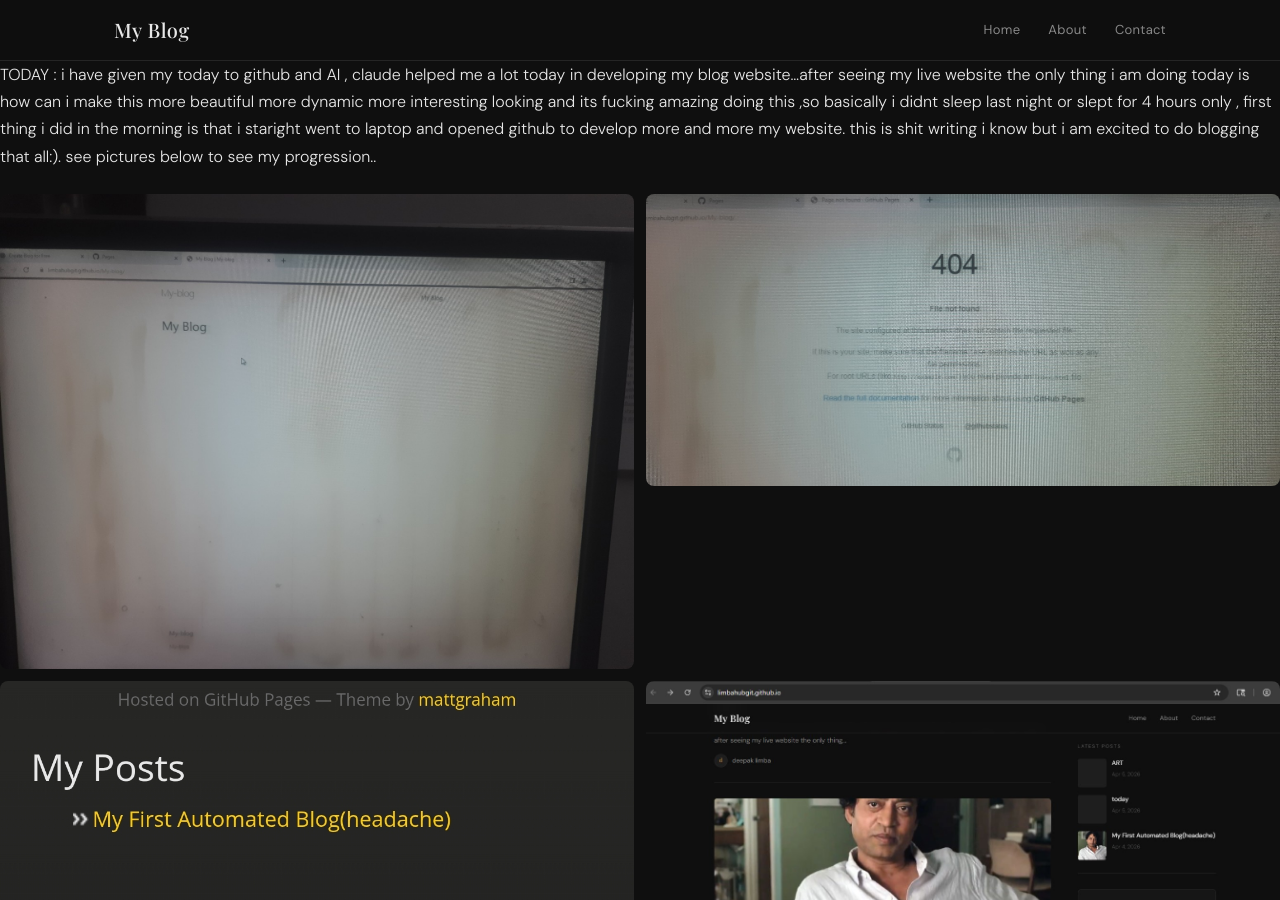
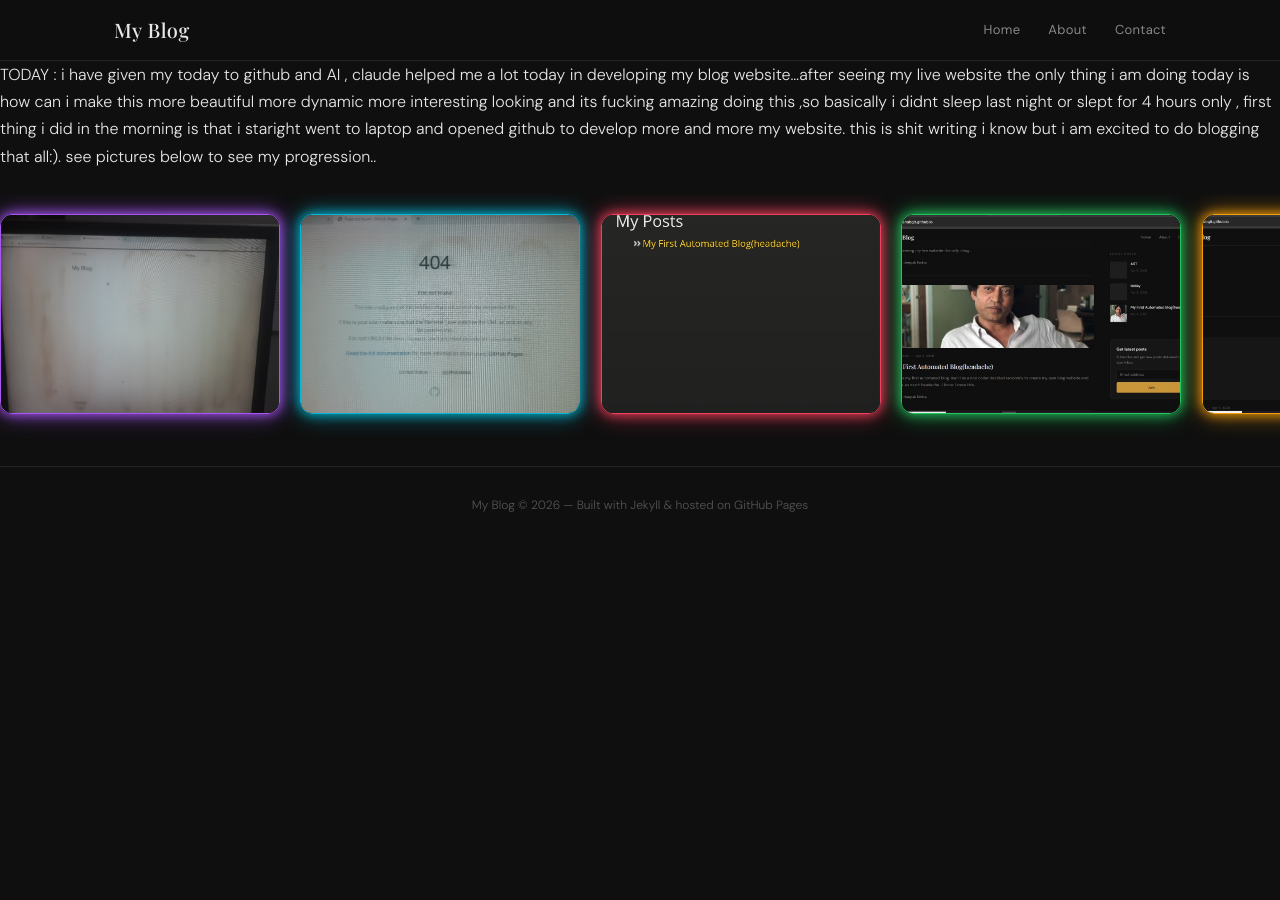
Before and after one commit to limbahubgit/limbahubgit.github.io, a Jekyll site: the page built from _posts/2026-04-05-today.md, in a window 1280 px wide and 900 px high. Built offline with Jekyll 4.4.1, drawn with Linux system fonts in a browser that asks for light colours.

Commit message:
Update 2026-04-05-today.md

```diff
--- a/_posts/2026-04-05-today.md
+++ b/_posts/2026-04-05-today.md
@@ -8,10 +8,10 @@ image: /assets/images/Screenshot1.jpg
 
 TODAY : i have given my today to github and AI , claude helped me a lot today in developing my blog website...after seeing my live website the only thing i am doing today is how can i make this more beautiful more dynamic more interesting looking and its fucking amazing doing this ,so basically i didnt sleep last night or slept for 4 hours only , first thing i did in the morning is that i staright went to laptop and opened github to develop more and more my website. this is shit writing i know but i am excited to do blogging that all:). see pictures below to see my progression..
 
-<div style="display:grid; grid-template-columns:1fr 1fr; gap:12px; margin:24px 0;">
-  <img src="/assets/images/Image1.jpg" style="width:100%; height:auto; border-radius:8px;" />
-  <img src="/assets/images/Image2.jpg" style="width:100%; height:auto; border-radius:8px;" />
-  <img src="/assets/images/Image3.jpg" style="width:100%; height:auto; border-radius:8px;" />
-  <img src="/assets/images/Screenshot1.jpg" style="width:100%; height:auto; border-radius:8px;" />
-  <img src="/assets/images/Screenshot2.jpg" style="width:100%; height:auto; border-radius:8px;" />
+<div style="overflow-x:auto; white-space:nowrap; margin:24px 0; padding:20px 0; scrollbar-width:thin; scrollbar-color:#333 #111;">
+  <img src="/assets/images/Image1.jpg" style="display:inline-block; width:280px; height:200px; object-fit:cover; border-radius:12px; margin-right:16px; border:1px solid #a855f7; box-shadow:0 0 12px #a855f7, 0 0 24px #a855f799; transition:transform 0.3s;" onmouseover="this.style.transform='scale(1.05)'" onmouseout="this.style.transform='scale(1)'" />
+  <img src="/assets/images/Image2.jpg" style="display:inline-block; width:280px; height:200px; object-fit:cover; border-radius:12px; margin-right:16px; border:1px solid #06b6d4; box-shadow:0 0 12px #06b6d4, 0 0 24px #06b6d499; transition:transform 0.3s;" onmouseover="this.style.transform='scale(1.05)'" onmouseout="this.style.transform='scale(1)'" />
+  <img src="/assets/images/Image3.jpg" style="display:inline-block; width:280px; height:200px; object-fit:cover; border-radius:12px; margin-right:16px; border:1px solid #f43f5e; box-shadow:0 0 12px #f43f5e, 0 0 24px #f43f5e99; transition:transform 0.3s;" onmouseover="this.style.transform='scale(1.05)'" onmouseout="this.style.transform='scale(1)'" />
+  <img src="/assets/images/Screenshot1.jpg" style="display:inline-block; width:280px; height:200px; object-fit:cover; border-radius:12px; margin-right:16px; border:1px solid #22c55e; box-shadow:0 0 12px #22c55e, 0 0 24px #22c55e99; transition:transform 0.3s;" onmouseover="this.style.transform='scale(1.05)'" onmouseout="this.style.transform='scale(1)'" />
+  <img src="/assets/images/Screenshot2.jpg" style="display:inline-block; width:280px; height:200px; object-fit:cover; border-radius:12px; border:1px solid #f59e0b; box-shadow:0 0 12px #f59e0b, 0 0 24px #f59e0b99; transition:transform 0.3s;" onmouseover="this.style.transform='scale(1.05)'" onmouseout="this.style.transform='scale(1)'" />
 </div>
```
